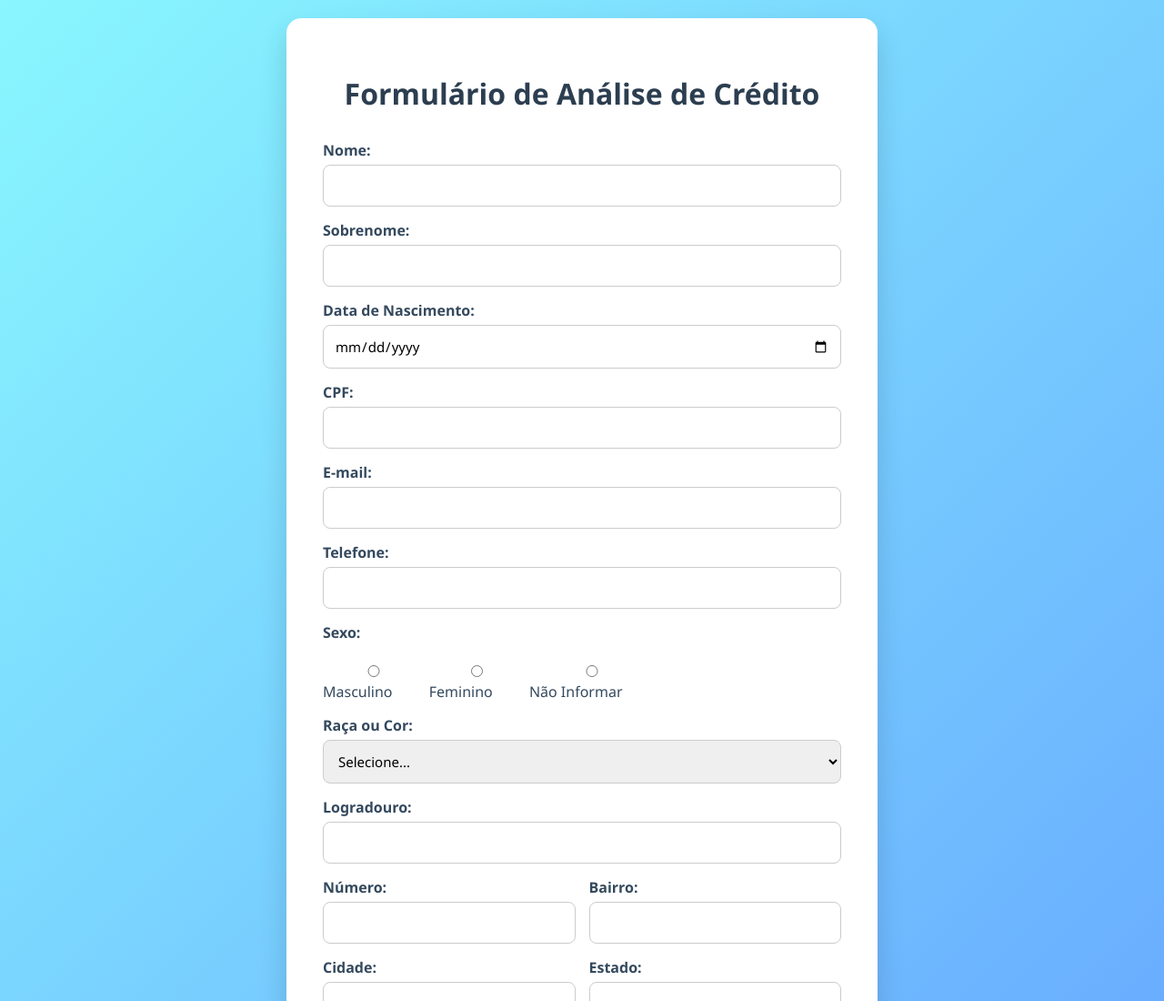
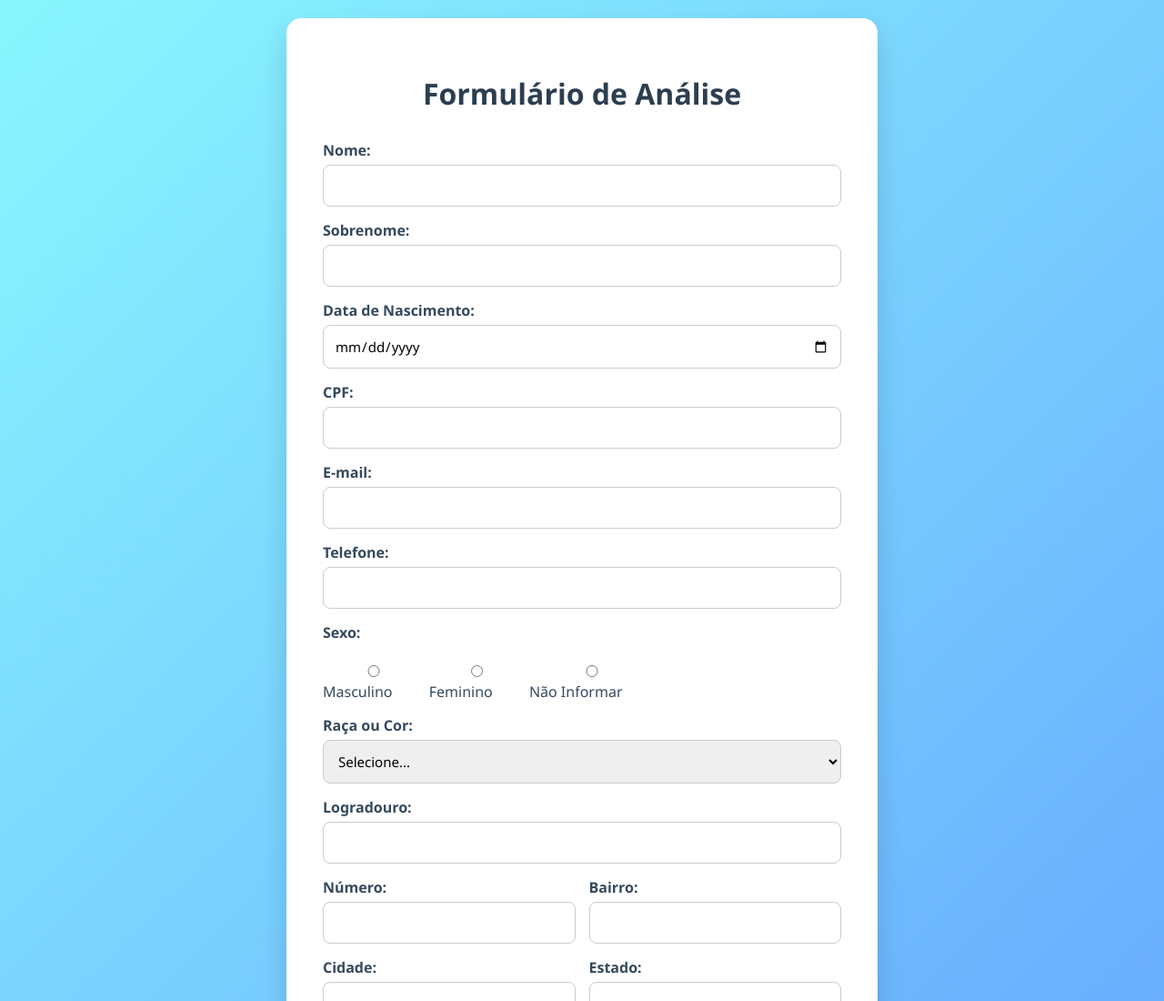
Before and after one commit to Matheus-henryke/site-cadastro, a plain HTML site: page index.html in a window 1280 px wide. Shown: the top 1100 px of the page at 91% size. Drawn offline with Linux system fonts and the light colour scheme.

Commit message:
Update index.html

```diff
--- a/index.html
+++ b/index.html
@@ -119,7 +119,7 @@
 </head>
 <body>
   <form action="#" method="post">
-    <h1>Formulário de Análise de Crédito</h1>
+    <h1>Formulário de Análise </h1>
 
     <label for="txtNome">Nome:</label>
     <input id="txtNome" name="nome" type="text" required />
```
